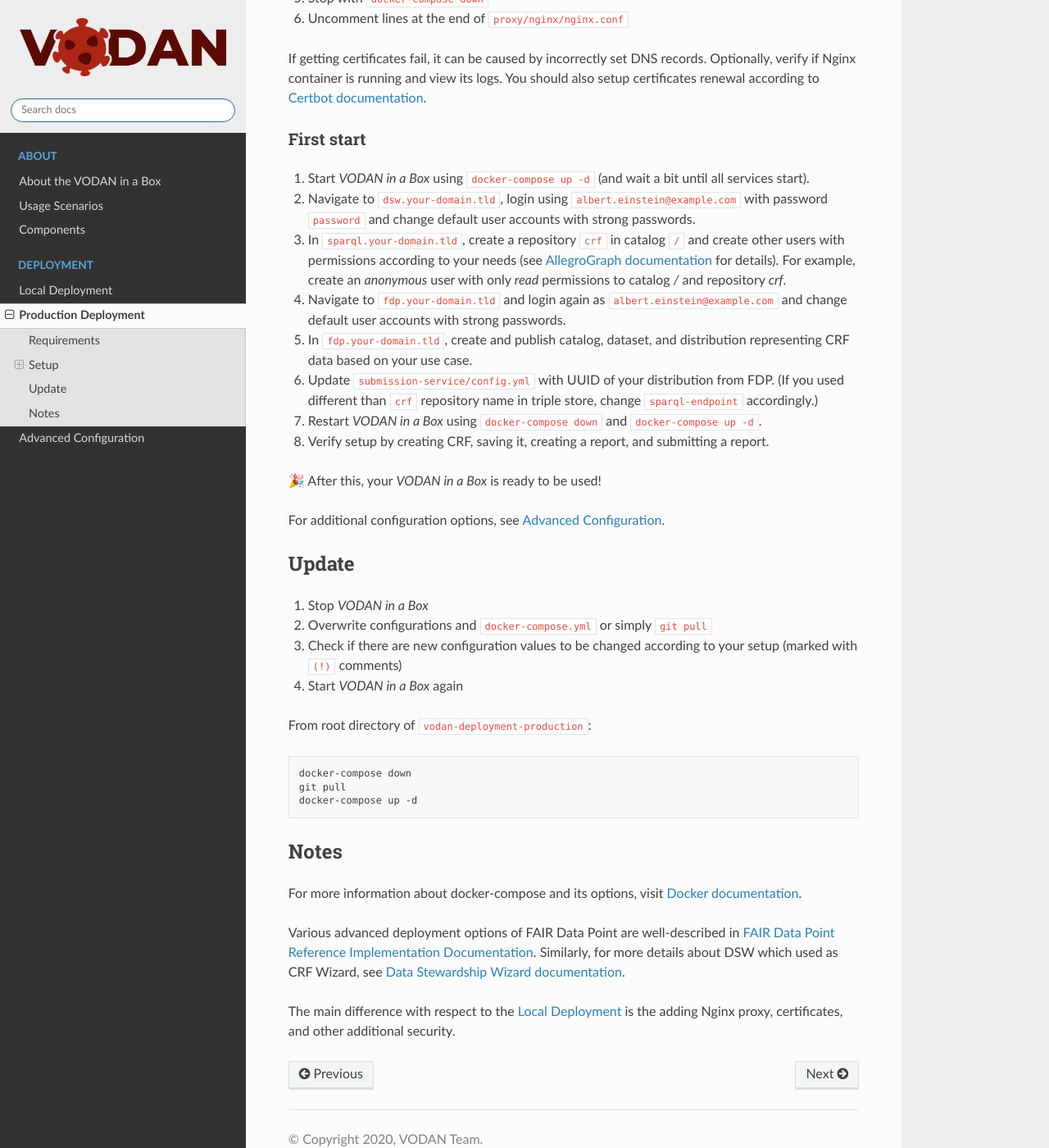
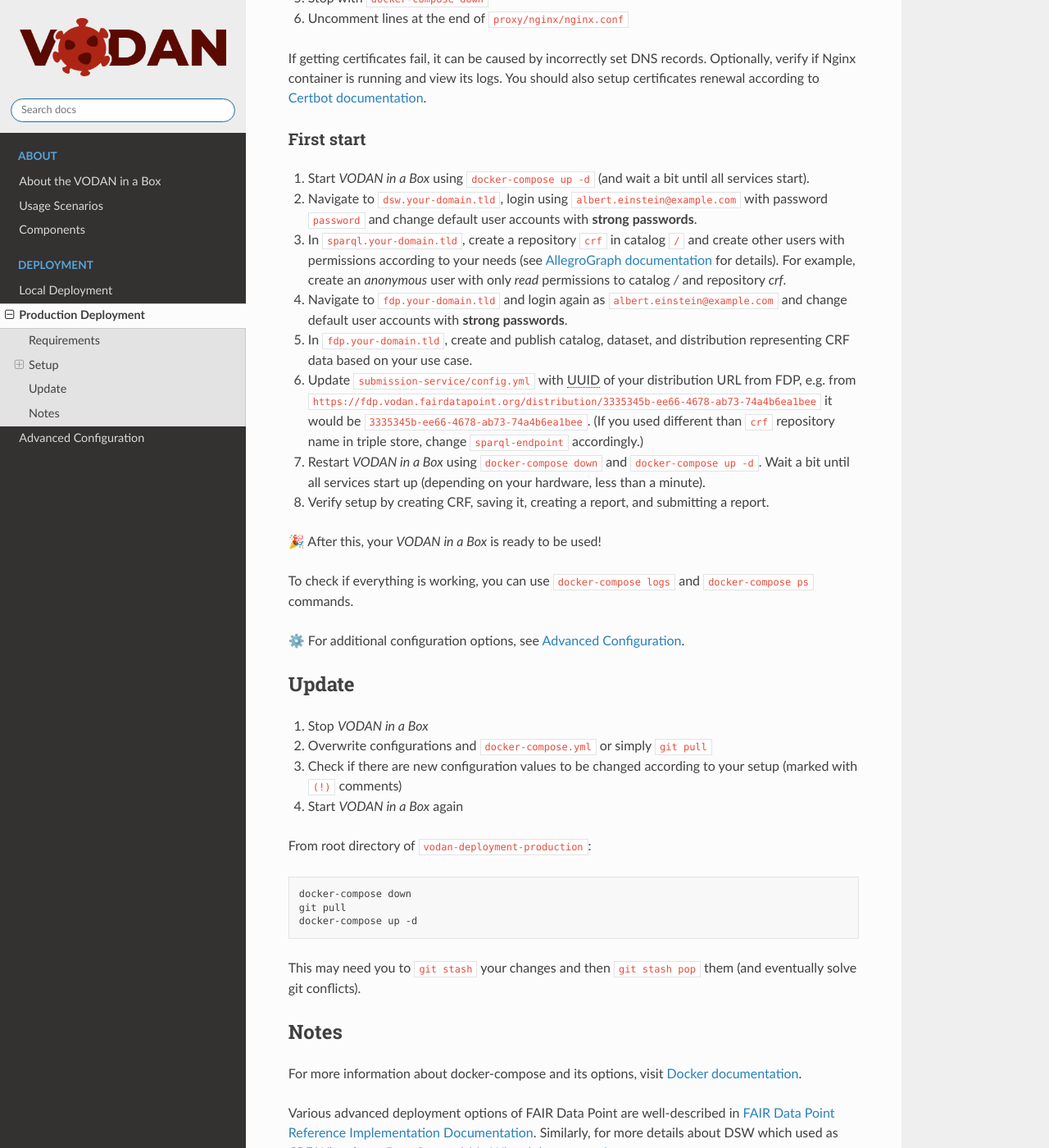
Before and after one commit to VODAN-Tech/docs, a Sphinx documentation site: the page built from docs/deployment/production-deployment.rst, in a window 1280 px wide and 1400 px high, scrolled down 1764 px. Shown: the whole window at 82% size. Built offline with Sphinx 7.4.7 and the Read the Docs theme 2.0.0, drawn with Linux system fonts in a browser that asks for light colours; some of the changed text lies outside the part shown.

Commit message:
Text finalizations

```diff
--- a/docs/deployment/configuration.rst
+++ b/docs/deployment/configuration.rst
@@ -73,6 +73,11 @@
      #volumes:
      #  - ./blazegraph:/blazegraph-data
 
+.. IMPORTANT::
+
+   Data backups are your responsibility. It is recommended to backup regularly all mounted volumes and store such backups in different site(s).
+
+
 CRF Data Submission
 ===================
 
--- a/docs/deployment/production-deployment.rst
+++ b/docs/deployment/production-deployment.rst
@@ -41,7 +41,7 @@
 2. ``docker-compose.yml`` -  ``API_URL`` (``dsw_client`` service) to your value for ``api.dsw.your-domain.tld``
 3. ``dsw-server/application.yml`` - ``clientUrl`` to your value for  ``dsw.your-domain.tld``, then ``secret``, ``serviceToken``, and ``email`` section according to the comments there
 4. ``fdp/application.yml`` - ``clientUrl`` to your value for ``fdp.your-domain.tld`` and then , ``persistentUrl``, ``secret``, ``serviceToken``, and ``secret-key`` (JWT)
-5. ``allegrograph/agraph.cfg`` - set strong password and optionally change username using ``SuperUser`` directive, the same credentials must be configured in ``submission-service/config.yml``
+5. ``allegrograph/agraph.cfg`` - set **strong password** and optionally change username using ``SuperUser`` directive, the same credentials must be configured in ``submission-service/config.yml``
 
 Obtain SSL certificates
 -----------------------
@@ -70,17 +70,19 @@
 -----------
 
 1. Start *VODAN in a Box* using ``docker-compose up -d`` (and wait a bit until all services start).
-2. Navigate to ``dsw.your-domain.tld``, login using ``albert.einstein@example.com`` with password ``password`` and change default user accounts with strong passwords.
+2. Navigate to ``dsw.your-domain.tld``, login using ``albert.einstein@example.com`` with password ``password`` and change default user accounts with **strong passwords**.
 3. In ``sparql.your-domain.tld``, create a repository ``crf`` in catalog ``/`` and create other users with permissions according to your needs (see `AllegroGraph documentation <https://franz.com/agraph/support/documentation/current/managing-users.html#Managing-users-with-AGWebView:-general-comments>`_ for details). For example, create an *anonymous* user with only *read* permissions to catalog */* and repository *crf*.
-4. Navigate to ``fdp.your-domain.tld`` and login again as ``albert.einstein@example.com`` and change default user accounts with strong passwords.
+4. Navigate to ``fdp.your-domain.tld`` and login again as ``albert.einstein@example.com`` and change default user accounts with **strong passwords**.
 5. In ``fdp.your-domain.tld``, create and publish catalog, dataset, and distribution representing CRF data based on your use case.
-6. Update ``submission-service/config.yml`` with UUID of your distribution from FDP. (If you used different than ``crf`` repository name in triple store, change ``sparql-endpoint`` accordingly.)
-7. Restart *VODAN in a Box* using ``docker-compose down`` and ``docker-compose up -d``.
+6. Update ``submission-service/config.yml`` with :abbr:`UUID (Universally Unique Identifier)` of your distribution URL from FDP, e.g. from ``https://fdp.vodan.fairdatapoint.org/distribution/3335345b-ee66-4678-ab73-74a4b6ea1bee`` it would be ``3335345b-ee66-4678-ab73-74a4b6ea1bee``. (If you used different than ``crf`` repository name in triple store, change ``sparql-endpoint`` accordingly.)
+7. Restart *VODAN in a Box* using ``docker-compose down`` and ``docker-compose up -d``. Wait a bit until all services start up (depending on your hardware, less than a minute).
 8. Verify setup by creating CRF, saving it, creating a report, and submitting a report.
 
 🎉 After this, your *VODAN in a Box* is ready to be used!
 
-For additional configuration options, see :ref:`configuration`.
+To check if everything is working, you can use ``docker-compose logs`` and ``docker-compose ps`` commands.
+
+⚙️ For additional configuration options, see :ref:`configuration`.
 
 Update
 ======
@@ -99,6 +101,7 @@
    git pull
    docker-compose up -d
 
+This may need you to ``git stash`` your changes and then ``git stash pop`` them (and eventually solve git conflicts).
 
 Notes
 =====
```
Also changed, not shown: docs/about/about.rst (+13 -2 lines), docs/about/components.rst (+4 -3 lines), docs/index.rst (+2 -7 lines).
